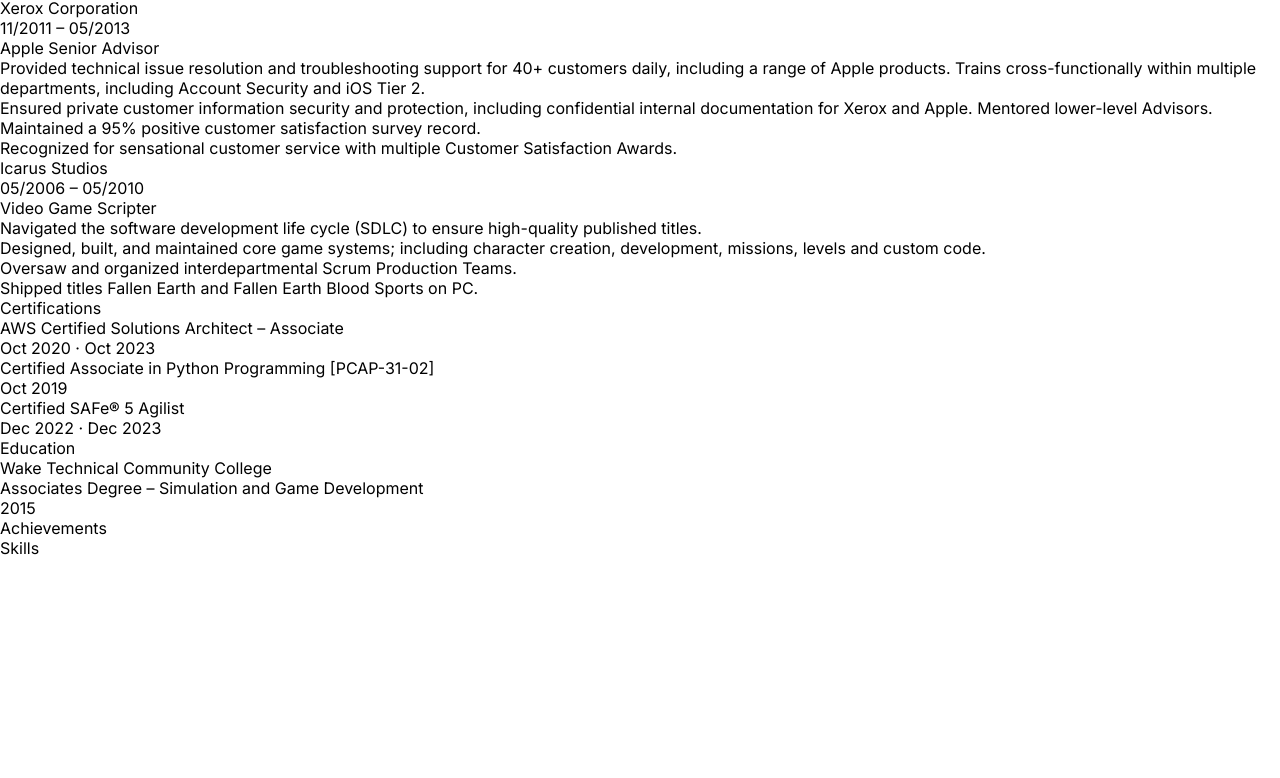
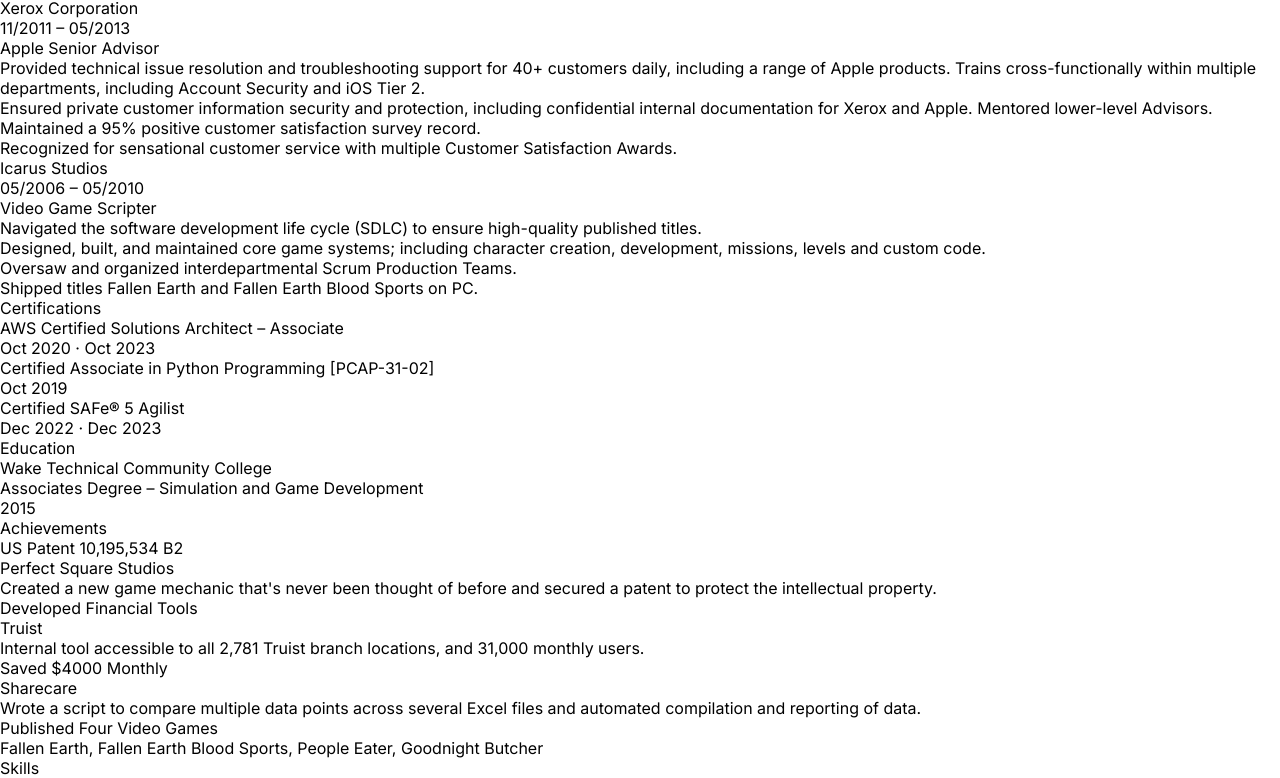
Before and after one commit to Coronus117/samsresume, a Next.js app: page / in a window 1280 px wide. Shown: the part 1002-1780 px from the top of the page. Before the commit the page ends 1560 px from the top, so only its background shows below. Built offline with nearby package versions, Linux system fonts and the light colour scheme.

Commit message:
Achievement Component

```diff
--- a/app/page.tsx
+++ b/app/page.tsx
@@ -12,7 +12,7 @@
         <Header />
         <div className="grid grid-cols-4">
           <div className="col-span-3">
-            <div className="border-b-2 border-black font-bold pl-2 text-xl uppercase mb-2">
+            <div className="border-b-2 border-black font-bold pl-2 text-xl uppercase mb-2 mt-2">
               Summary
             </div>
             <div className="pl-2 text-base mb-4">
--- /dev/null
+++ b/components/achievement.tsx
@@ -0,0 +1,18 @@
+import React from "react";
+interface UserProps {
+  achievement: {
+    title: String;
+    location: String;
+    summary: String;
+  };
+}
+export default function Achievement({ achievement }: UserProps) {
+  const { title, location, summary } = achievement;
+  return (
+    <div>
+      <div className="font-semibold text-lg">{title}</div>
+      <div className="font-bold text-sm pl-3">{location}</div>
+      <div className="pl-6">{summary}</div>
+    </div>
+  );
+}
--- a/components/sidebar.tsx
+++ b/components/sidebar.tsx
@@ -1,10 +1,16 @@
 import React from "react";
 import { achievements } from "@/data/data";
+import Achievement from "./achievement";
 
 export default function Sidebar() {
   return (
-    <div>
-      <div>Achievements</div>
+    <div className="px-4 py-2 mx-4 rounded-xl bg-blue-200">
+      <div className="font-bold mb-2 text-xl uppercase">Achievements</div>
+      <div className="flex flex-col space-y-4">
+        {achievements.map((ach, index) => (
+          <Achievement key={index} achievement={ach} />
+        ))}
+      </div>
       <div>Skills</div>
     </div>
   );
```
